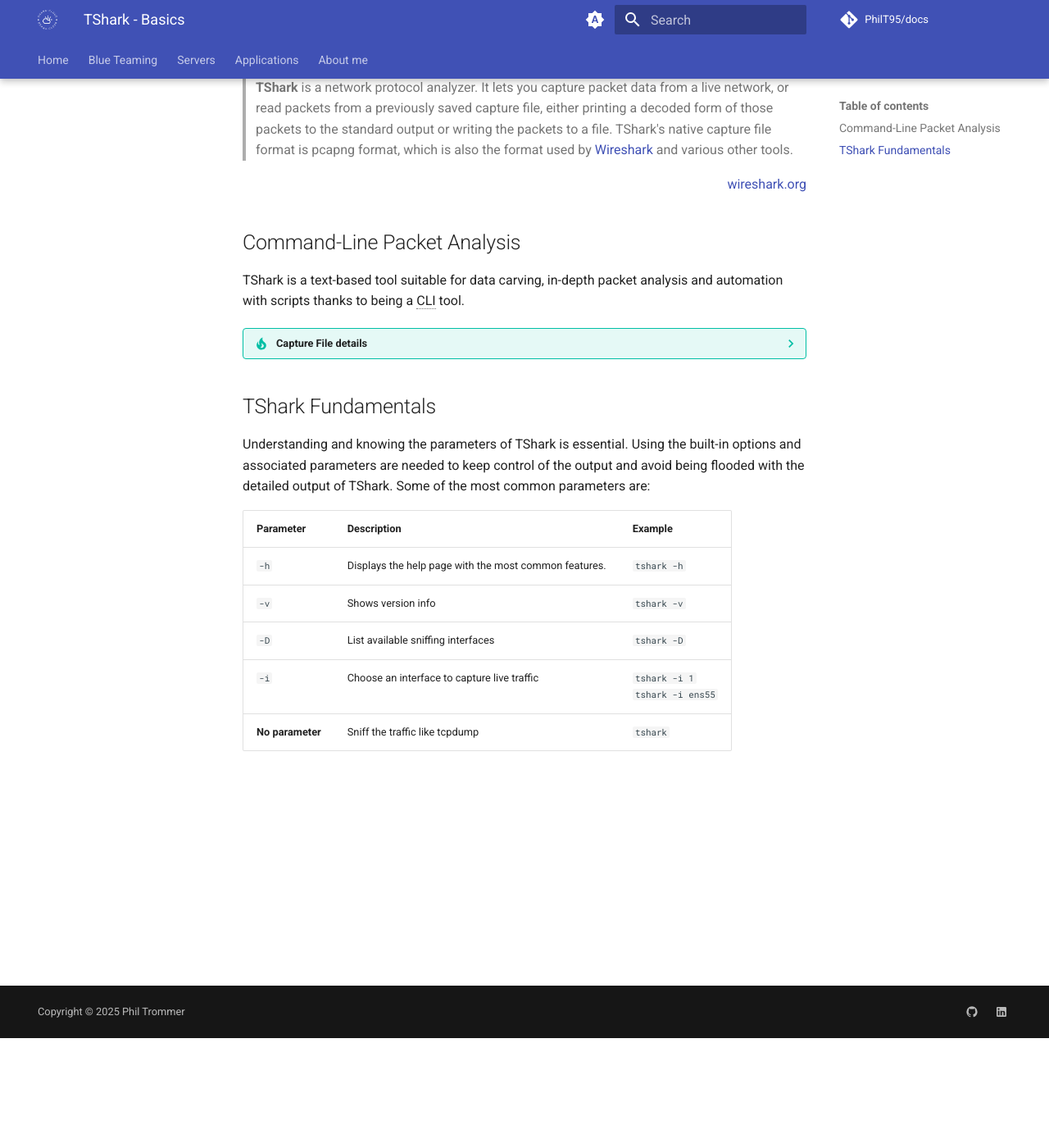
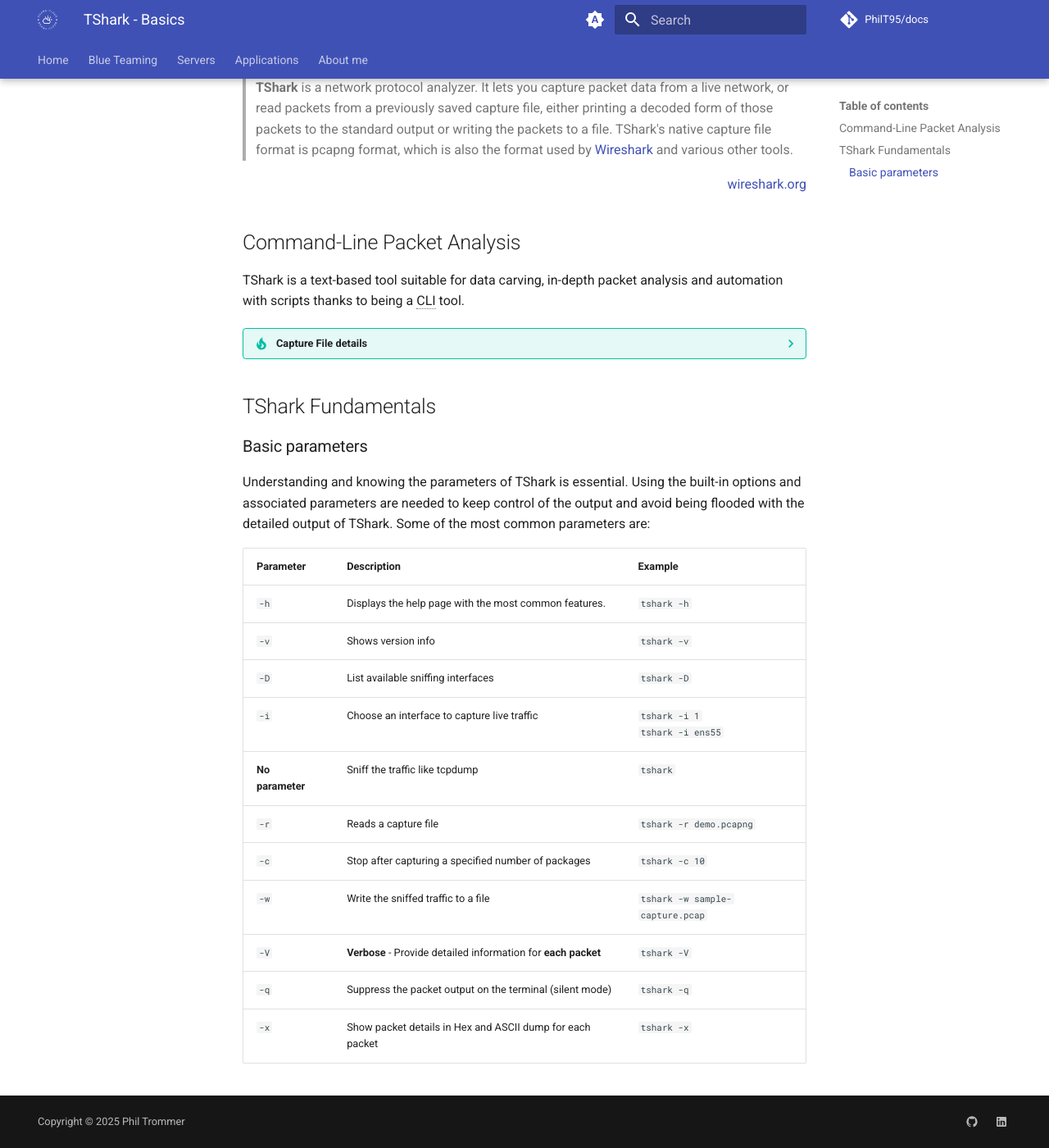
Before and after one commit to PhilT95/athenlyx, an MkDocs documentation site: the page built from docs/blue/tools-network/tshark/tshark_basics.md, in a window 1280 px wide and 1400 px high, scrolled down 134 px. Shown: the whole window at 82% size. Built offline with MkDocs 1.6.1 and Material for MkDocs 9.7.7, drawn with Linux system fonts in a browser that asks for light colours; plug-ins that fetch from the network failed and are left out; comment, search, counter and statistics services are not loaded.

Commit message:
Added more parameters

```diff
--- a/docs/blue/tools-network/tshark/tshark_basics.md
+++ b/docs/blue/tools-network/tshark/tshark_basics.md
@@ -45,6 +45,8 @@ TShark is a text-based tool suitable for data carving, in-depth packet analysis
 
 ## TShark Fundamentals
 
+### Basic parameters
+
 Understanding and knowing the parameters of TShark is essential. Using the built-in options and associated parameters are needed to keep control of the output and avoid being flooded with the detailed output of TShark.
 Some of the most common parameters are:
 
@@ -55,3 +57,9 @@ Some of the most common parameters are:
 |`-D`|List available sniffing interfaces|`tshark -D`|
 |`-i`|Choose an interface to capture live traffic|`tshark -i 1`<br>`tshark -i ens55`|
 |**No parameter**|Sniff the traffic like tcpdump|`tshark`|
+|`-r`|Reads a capture file|`tshark -r demo.pcapng`|
+|`-c`|Stop after capturing a specified number of packages|`tshark -c 10`|
+|`-w`|Write the sniffed traffic to a file|`tshark -w sample-capture.pcap`|
+|`-V`|**Verbose** - Provide detailed information for **each packet**|`tshark -V`|
+|`-q`|Suppress the packet output on the terminal (silent mode)|`tshark -q`|
+|`-x`|Show packet details in Hex and ASCII dump for each packet|`tshark -x`|
```
